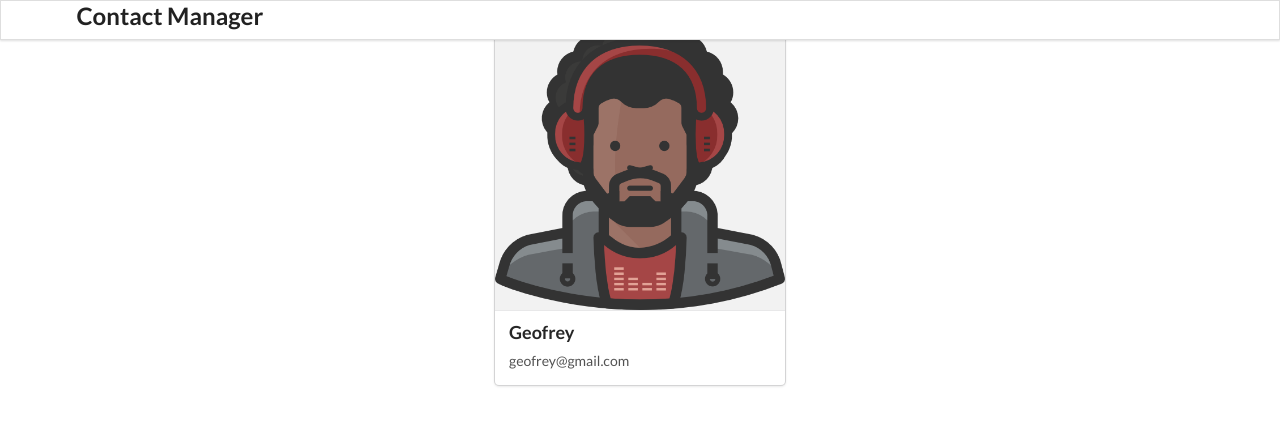
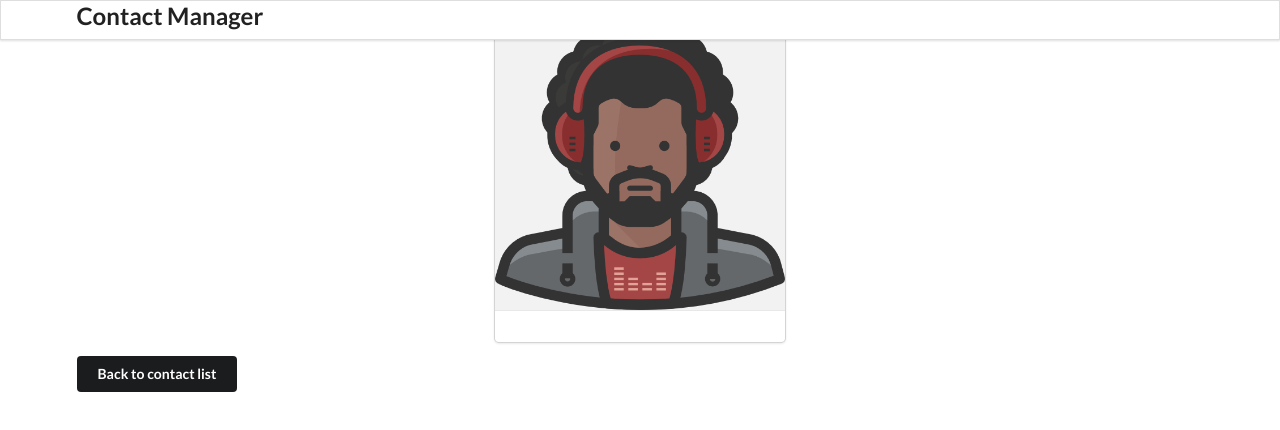
Before and after one commit to Ge0frey/contact-app, a React (Create React App) app: page /contact/1 in a window 1280 px wide. Shown: the top 430 px of the page. Built offline with nearby package versions, Linux system fonts and the light colour scheme.

Commit message:
Makes ContactDetail dynamic

```diff
--- a/src/Components/App.js
+++ b/src/Components/App.js
@@ -62,7 +62,7 @@ function App () {
             )}
           />
 
-          <Route path="/contact/:id" Component={ContactDetail}/>
+          <Route path="/contact/:id" element={<ContactDetail />} />
 
         </Routes>
       </Router>
--- a/src/Components/ContactCard.js
+++ b/src/Components/ContactCard.js
@@ -8,7 +8,7 @@ const ContactCard = (props) => {
         <div key={id} className="item">
             <img className="ui avatar image" src={user} alt="user"/>
                 <div className="content">
-                    <Link to={`/contact/${id}`}>
+                    <Link to={{pathname:`/contact/${id}`, state:{contact: props.contact}}}>
                         <div className="header">{name}</div>
                         <div>{email}</div>
                     </Link>
--- a/src/Components/ContactDetail.js
+++ b/src/Components/ContactDetail.js
@@ -1,16 +1,25 @@
+import { Link } from "react-router-dom";
 import user from "../Images/user.jpg"
 
-function ContactDetail ()  {
-    return (
+function ContactDetail (props)  {
+    //console.log(props)
+        const contact = props.location?.state?.contact || {};
+        const { name, email } = contact;
+        return (
         <div className="main">
             <div className="ui card centered">
                 <div className="image">
                     <img src={user} alt="user image"/>
                 </div>
                 <div className="content">
-                    <div className="header">Geofrey</div>
-                    <div className="description">geofrey@gmail.com</div>
+                    <div className="header">{name}</div>
+                    <div className="description">{email}</div>
                 </div>
+            </div>
+            <div className="center-div">
+                <Link to={"/"}>
+                    <button className="ui button black center">Back to contact list</button>
+                </Link>
             </div>
         </div>
     )
```
